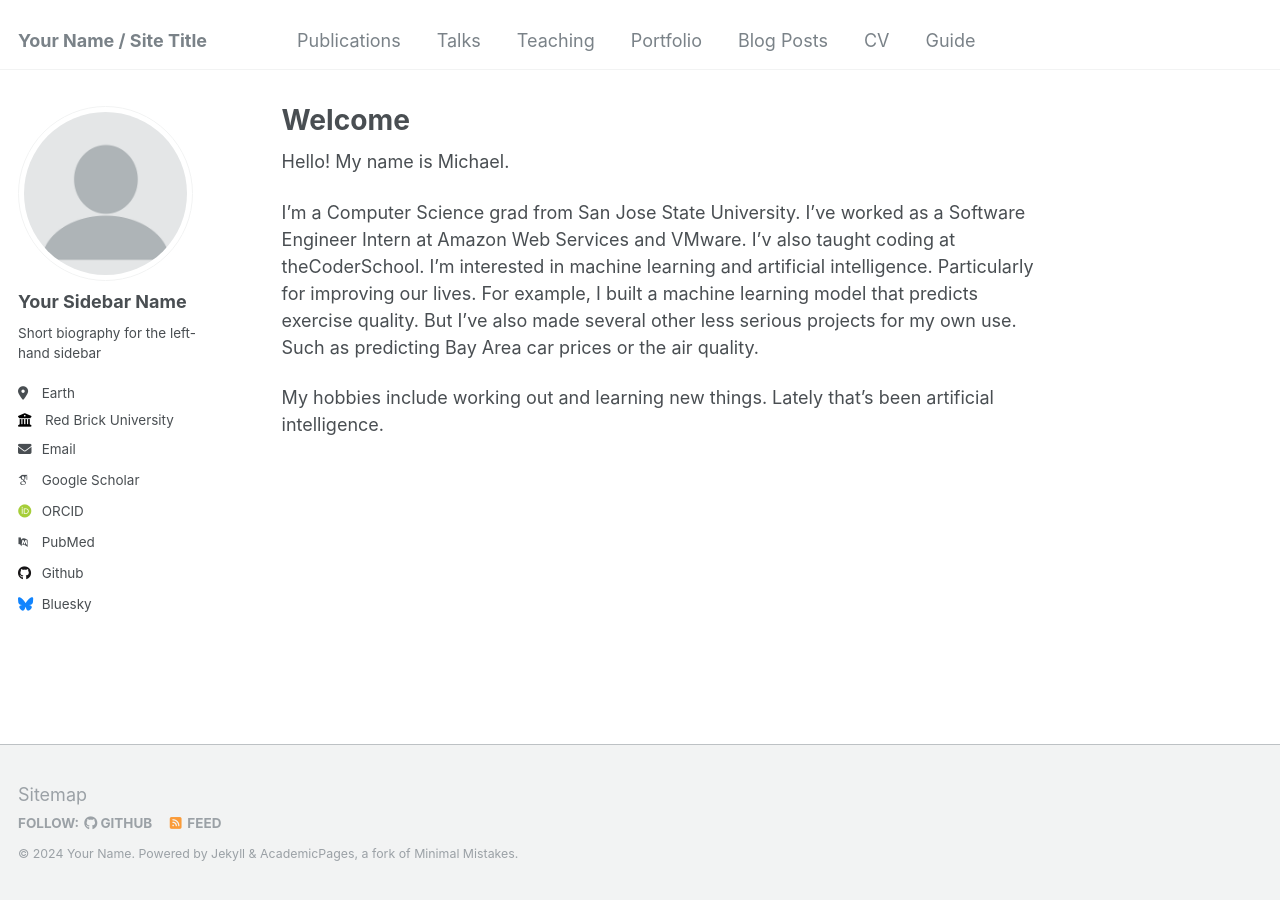
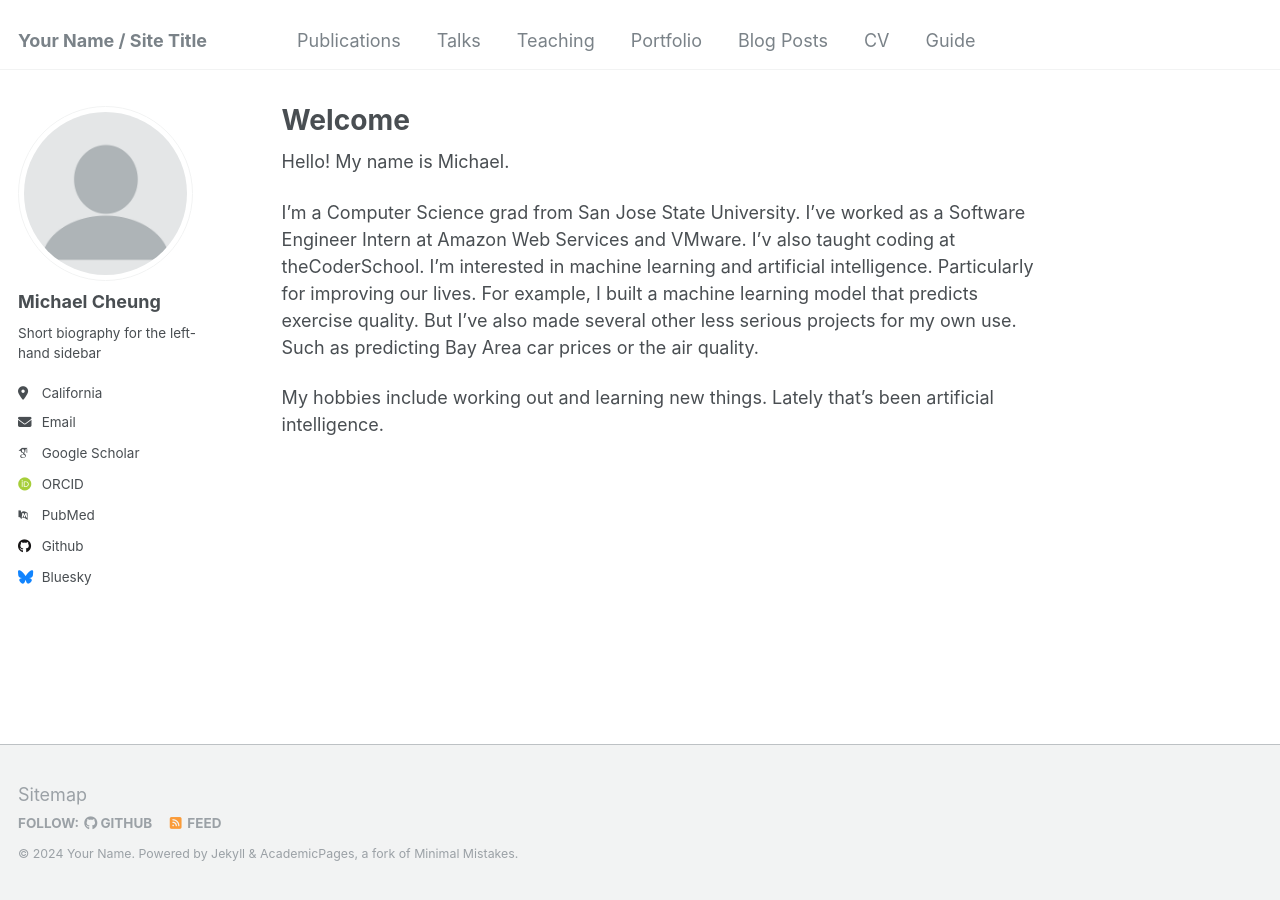
Before and after one commit to cheung0/cheung0.github.io, a Jekyll site: the page built from _pages/about.md, in a window 1280 px wide. Built offline with Jekyll 4.4.1, drawn with Linux system fonts in a browser that asks for light colours; some web fonts are replaced.

Commit message:
Update _config.yml

```diff
--- a/_config.yml
+++ b/_config.yml
@@ -22,11 +22,11 @@ repository               : "academicpages/academicpages.github.io"
 author:
   # Biographic information
   avatar           : "profile.png"
-  name             : "Your Sidebar Name"
+  name             : "Michael Cheung"
   pronouns         : # example: "she/her"
   bio              : "Short biography for the left-hand sidebar"
-  location         : "Earth"
-  employer         : "Red Brick University"
+  location         : "California"
+  #employer         : "Red Brick University"
   uri              : # URL
   email            : "none@example.org"
 
```
